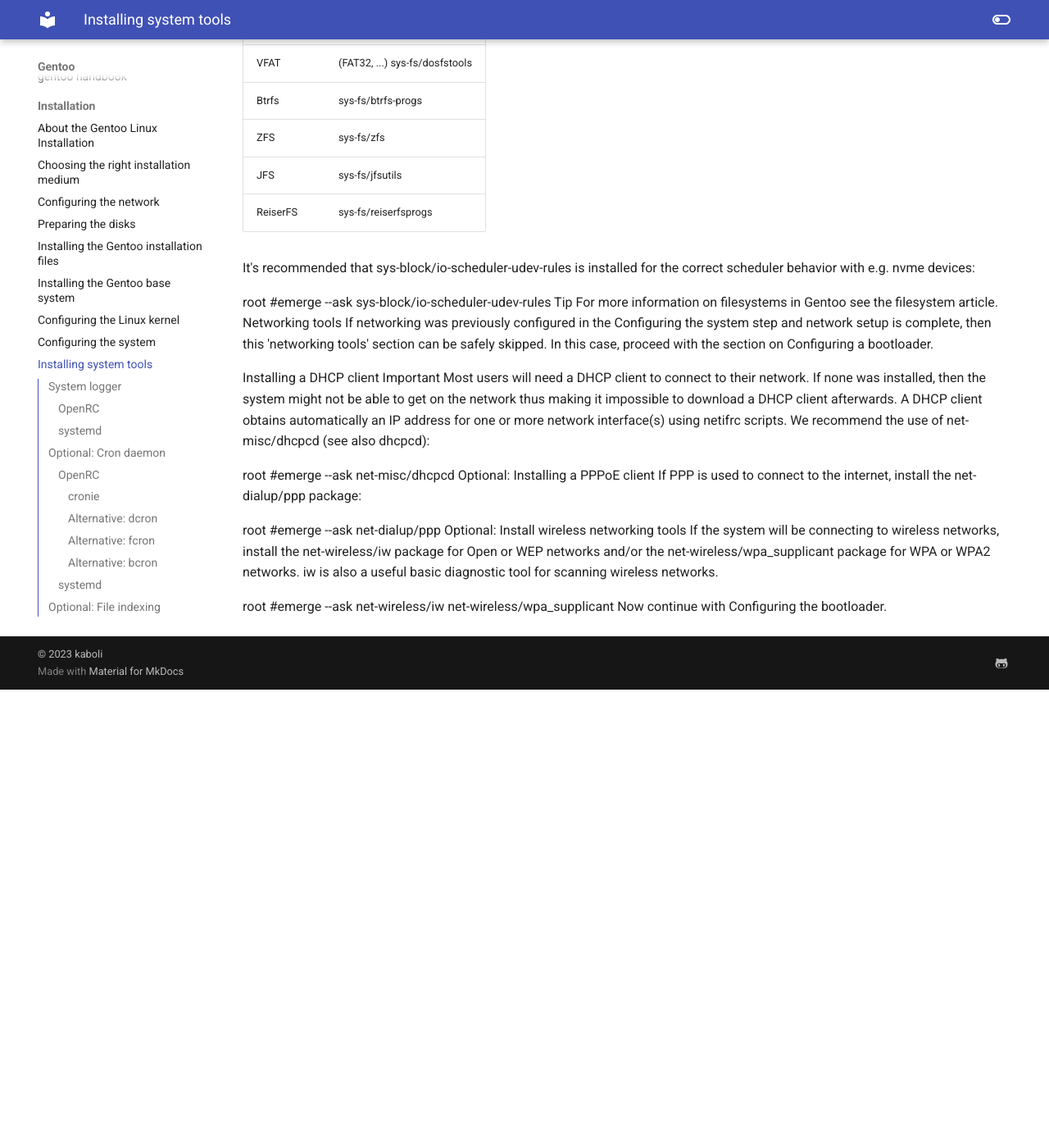
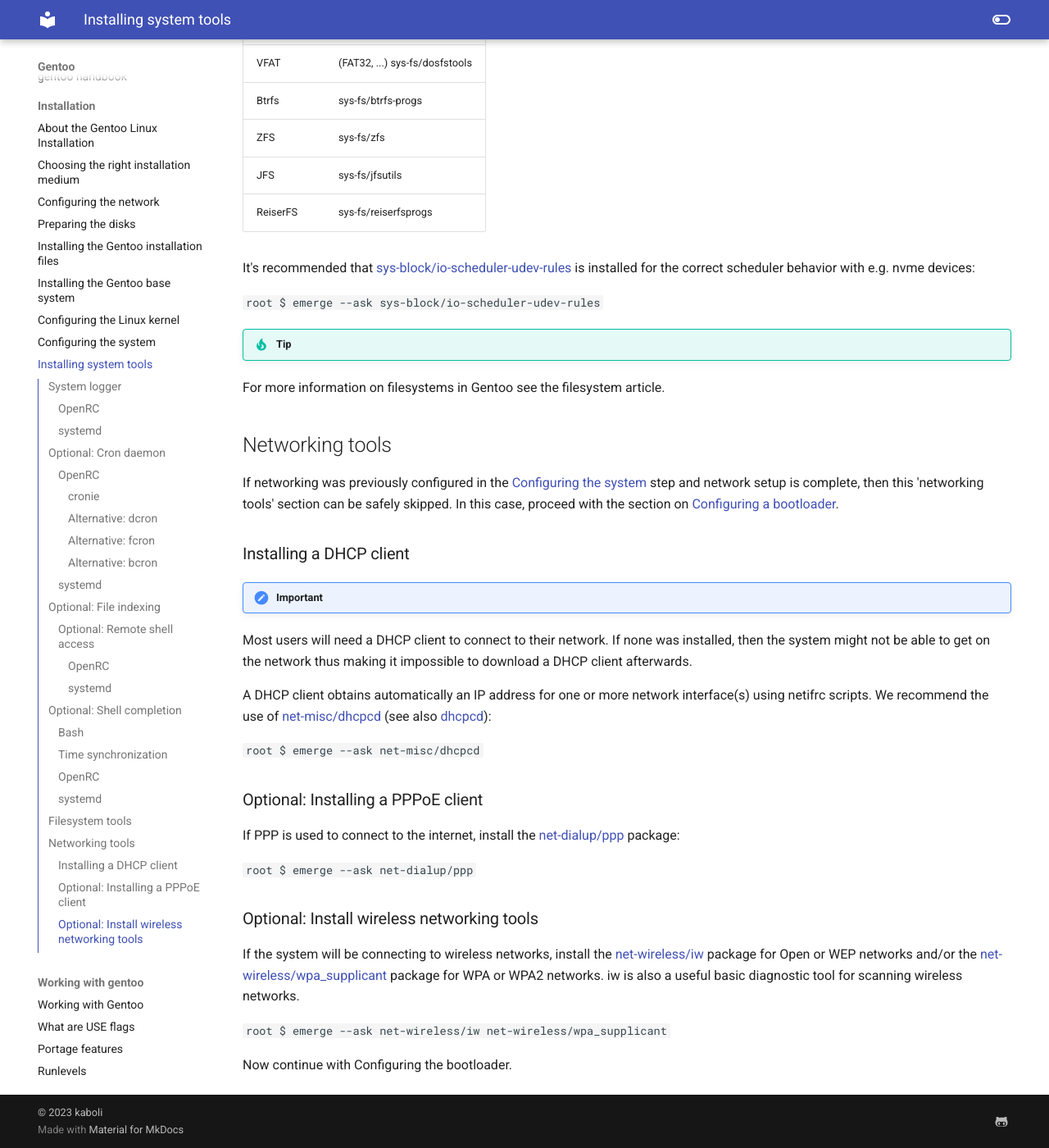
Before and after one commit to floviken/mkdocs, an MkDocs documentation site: the page built from docs/gentoo/installation/09-Installing system tools.md, in a window 1280 px wide and 1400 px high, scrolled down 4813 px. Shown: the whole window at 82% size. Built offline with MkDocs 1.6.1 and Material for MkDocs 9.7.7, drawn with Linux system fonts in a browser that asks for light colours; before the commit the page ends 5654 px from its top, so only the background shows below that.

Commit message:
Update 09-Installing system tools.md

```diff
--- a/docs/gentoo/installation/09-Installing system tools.md
+++ b/docs/gentoo/installation/09-Installing system tools.md
@@ -179,26 +179,36 @@
 |ReiserFS	|sys-fs/reiserfsprogs|
 
 
-It's recommended that sys-block/io-scheduler-udev-rules is installed for the correct scheduler behavior with e.g. nvme devices:
+It's recommended that [sys-block/io-scheduler-udev-rules](https://packages.gentoo.org/packages/sys-block/io-scheduler-udev-rules) is installed for the correct scheduler behavior with e.g. nvme devices:
 
-root #emerge --ask sys-block/io-scheduler-udev-rules
- Tip
+`root $ emerge --ask sys-block/io-scheduler-udev-rules`
+
+!!! Tip
 For more information on filesystems in Gentoo see the filesystem article.
-Networking tools
-If networking was previously configured in the Configuring the system step and network setup is complete, then this 'networking tools' section can be safely skipped. In this case, proceed with the section on Configuring a bootloader.
 
-Installing a DHCP client
- Important
+## Networking tools
+
+If networking was previously configured in the [Configuring the system](https://wiki.gentoo.org/wiki/Handbook:AMD64/Installation/System) step and network setup is complete, then this 'networking tools' section can be safely skipped. In this case, proceed with the section on [Configuring a bootloader](https://wiki.gentoo.org/wiki/Handbook:AMD64/Installation/Bootloader).
+
+### Installing a DHCP client
+
+!!! Important
 Most users will need a DHCP client to connect to their network. If none was installed, then the system might not be able to get on the network thus making it impossible to download a DHCP client afterwards.
-A DHCP client obtains automatically an IP address for one or more network interface(s) using netifrc scripts. We recommend the use of net-misc/dhcpcd (see also dhcpcd):
 
-root #emerge --ask net-misc/dhcpcd
-Optional: Installing a PPPoE client
-If PPP is used to connect to the internet, install the net-dialup/ppp package:
+A DHCP client obtains automatically an IP address for one or more network interface(s) using netifrc scripts. We recommend the use of [net-misc/dhcpcd](https://packages.gentoo.org/packages/net-misc/dhcpcd) (see also [dhcpcd](https://wiki.gentoo.org/wiki/Dhcpcd)):
 
-root #emerge --ask net-dialup/ppp
-Optional: Install wireless networking tools
-If the system will be connecting to wireless networks, install the net-wireless/iw package for Open or WEP networks and/or the net-wireless/wpa_supplicant package for WPA or WPA2 networks. iw is also a useful basic diagnostic tool for scanning wireless networks.
+`root $ emerge --ask net-misc/dhcpcd`
 
-root #emerge --ask net-wireless/iw net-wireless/wpa_supplicant
+### Optional: Installing a PPPoE client
+
+If PPP is used to connect to the internet, install the [net-dialup/ppp](https://packages.gentoo.org/packages/net-dialup/ppp) package:
+
+`root $ emerge --ask net-dialup/ppp`
+
+### Optional: Install wireless networking tools
+
+If the system will be connecting to wireless networks, install the [net-wireless/iw](https://packages.gentoo.org/packages/net-wireless/iw) package for Open or WEP networks and/or the [net-wireless/wpa_supplicant](https://packages.gentoo.org/packages/net-wireless/wpa_supplicant) package for WPA or WPA2 networks. iw is also a useful basic diagnostic tool for scanning wireless networks.
+
+`root $ emerge --ask net-wireless/iw net-wireless/wpa_supplicant`
+
 Now continue with Configuring the bootloader.
```
